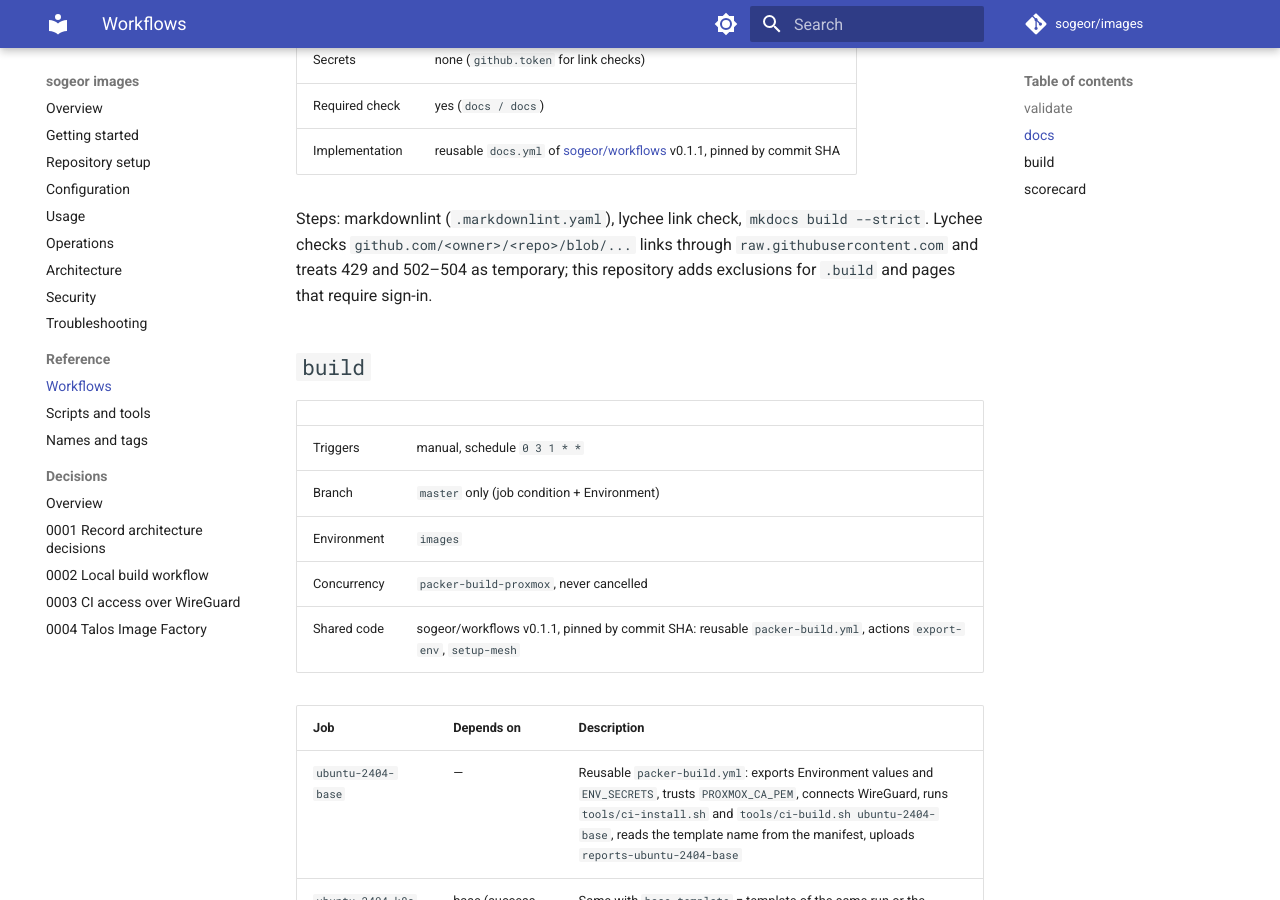
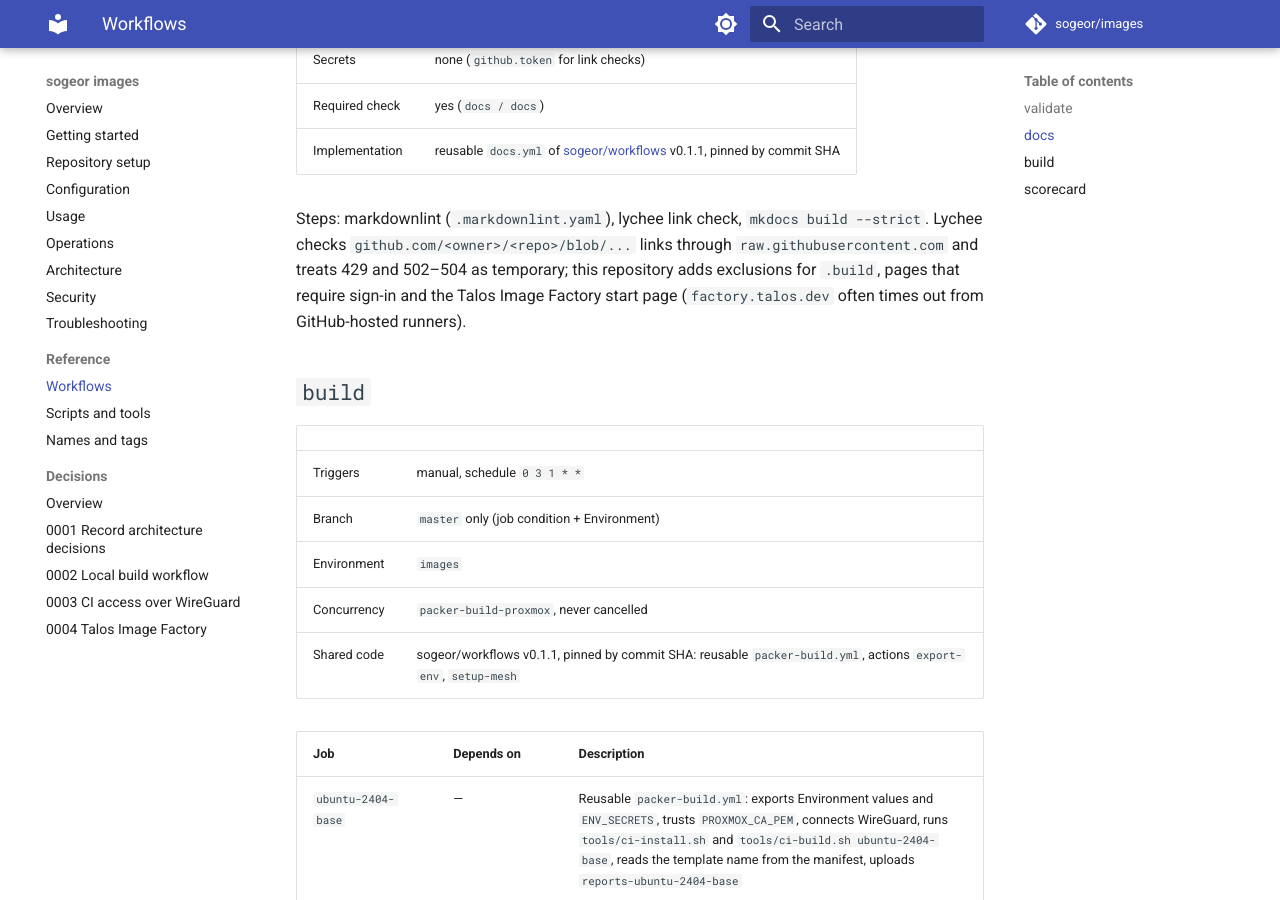
Before and after one commit to sogeor/images, an MkDocs documentation site: the page built from docs/reference/workflows.md, in a window 1280 px wide and 900 px high, scrolled down 834 px. Built offline with MkDocs 1.6.1 and Material for MkDocs 9.7.7, drawn with Linux system fonts in a browser that asks for light colours; comment, search, counter and statistics services are not loaded.

Commit message:
ci: skip Talos Image Factory start page in link check

```diff
--- a/docs/reference/workflows.md
+++ b/docs/reference/workflows.md
@@ -27,7 +27,7 @@ All workflows live in `.github/workflows/`. Actions are pinned by commit SHA; pe
 
 Steps: markdownlint (`.markdownlint.yaml`), lychee link check, `mkdocs build --strict`. Lychee checks
 `github.com/<owner>/<repo>/blob/...` links through `raw.githubusercontent.com` and treats 429 and
-502–504 as temporary; this repository adds exclusions for `.build` and pages that require sign-in.
+502–504 as temporary; this repository adds exclusions for `.build`, pages that require sign-in and the Talos Image Factory start page (`factory.talos.dev` often times out from GitHub-hosted runners).
 
 ## `build`
 
```
Also changed, not shown: CHANGELOG.md (+1 -0 lines), 1 other file.
